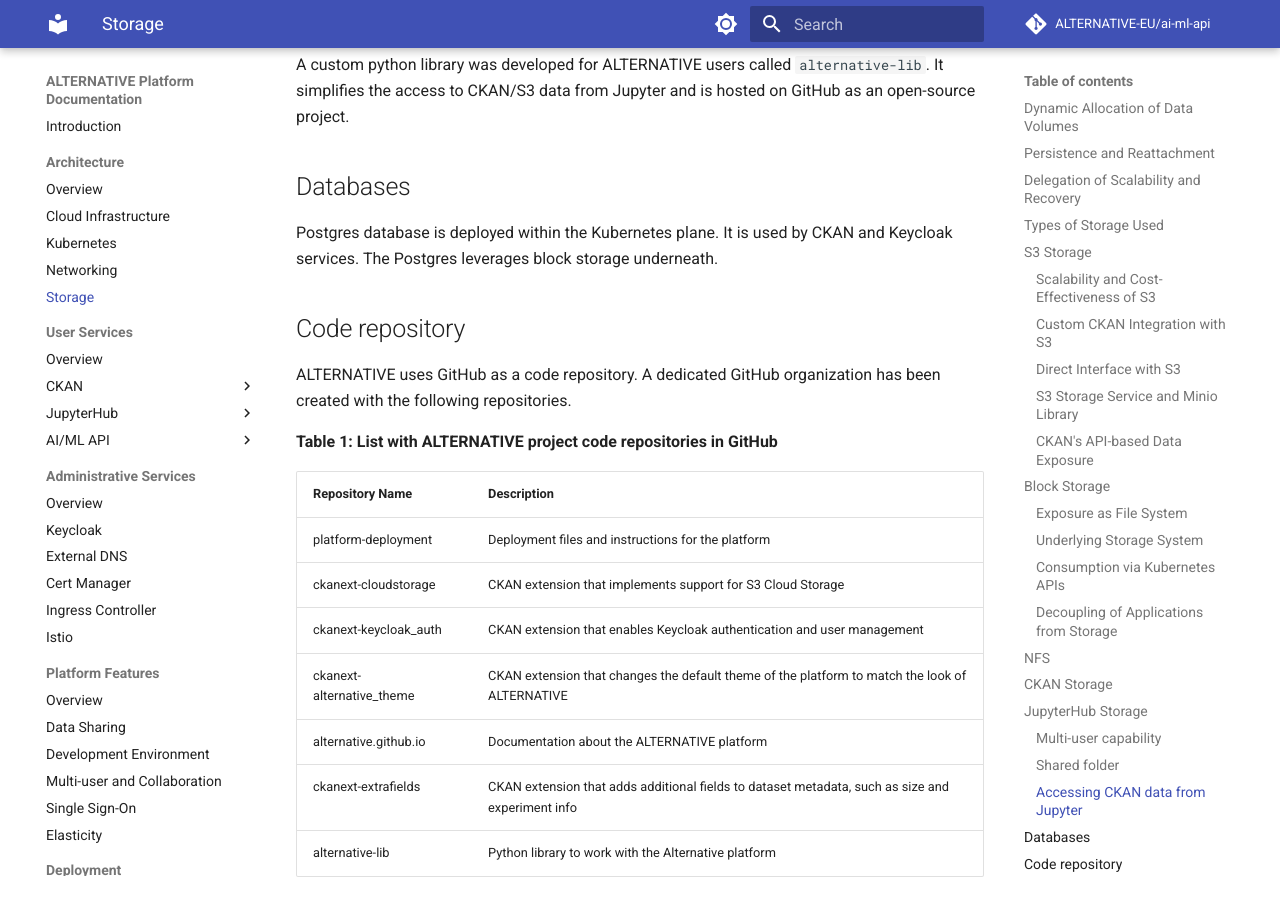
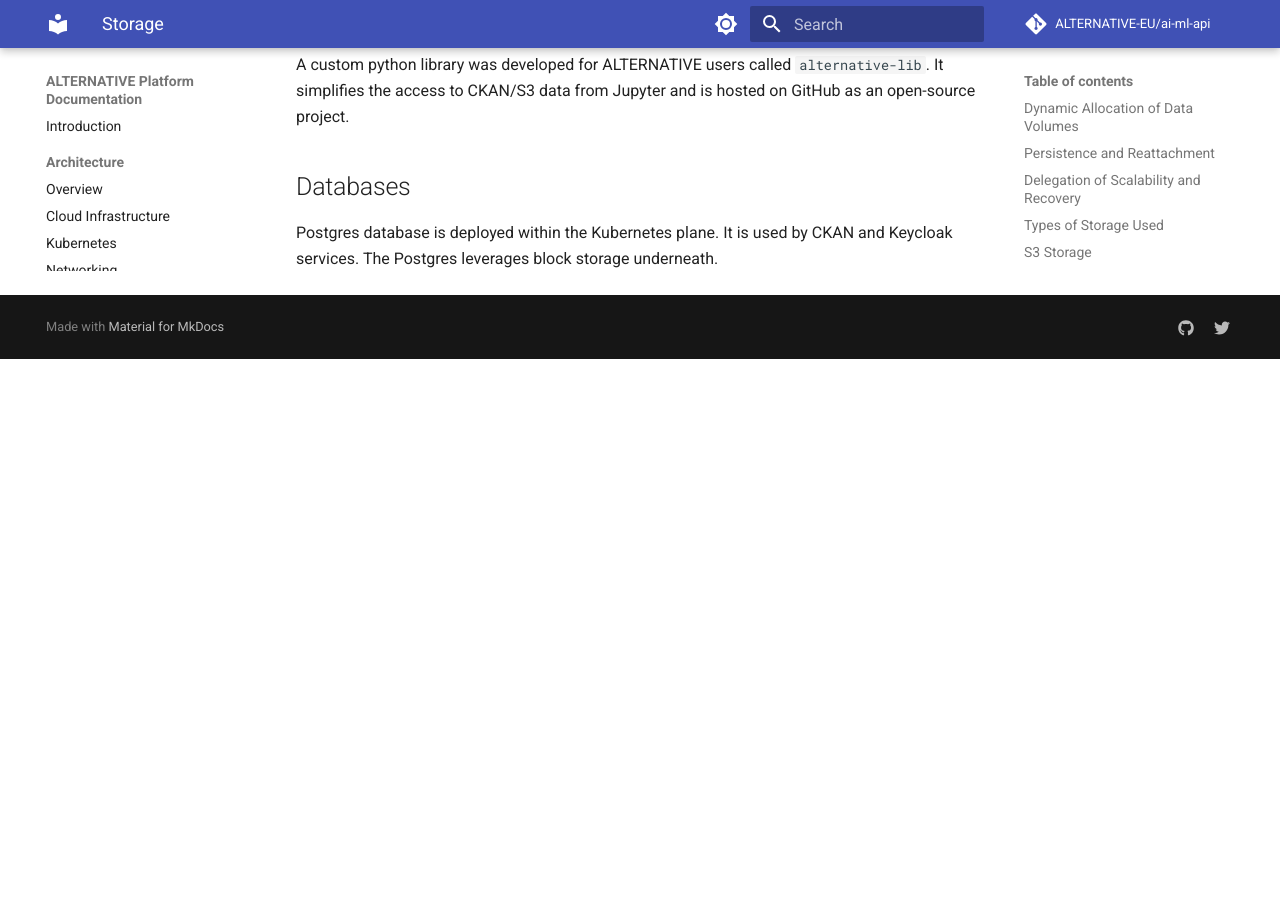
Before and after one commit to ALTERNATIVE-EU/alternative.github.io, an MkDocs documentation site: the page built from docs/docs/architecture/storage.md, in a window 1280 px wide and 900 px high, scrolled down 6088 px. Built offline with MkDocs 1.6.1 and Material for MkDocs 9.7.7, drawn with Linux system fonts in a browser that asks for light colours; comment, search, counter and statistics services are not loaded; after the commit the page ends 6447 px from its top, so only the background shows below that.

Commit message:
Remove code repository section from storage page

```diff
--- a/docs/docs/architecture/storage.md
+++ b/docs/docs/architecture/storage.md
@@ -85,19 +85,3 @@
 ## Databases
 
 Postgres database is deployed within the Kubernetes plane. It is used by CKAN and Keycloak services. The Postgres leverages block storage underneath.
-
-## Code repository
-
-ALTERNATIVE uses GitHub as a code repository. A dedicated GitHub organization has been created with the following repositories.
-
-**Table 1: List with ALTERNATIVE project code repositories in GitHub**
-
-| Repository Name             | Description                                                  |
-|-----------------------------|--------------------------------------------------------------|
-| platform-deployment         | Deployment files and instructions for the platform           |
-| ckanext-cloudstorage        | CKAN extension that implements support for S3 Cloud Storage  |
-| ckanext-keycloak_auth       | CKAN extension that enables Keycloak authentication and user management |
-| ckanext-alternative_theme   | CKAN extension that changes the default theme of the platform to match the look of ALTERNATIVE |
-| alternative.github.io       | Documentation about the ALTERNATIVE platform                 |
-| ckanext-extrafields         | CKAN extension that adds additional fields to dataset metadata, such as size and experiment info |
-| alternative-lib             | Python library to work with the Alternative platform         |
```
